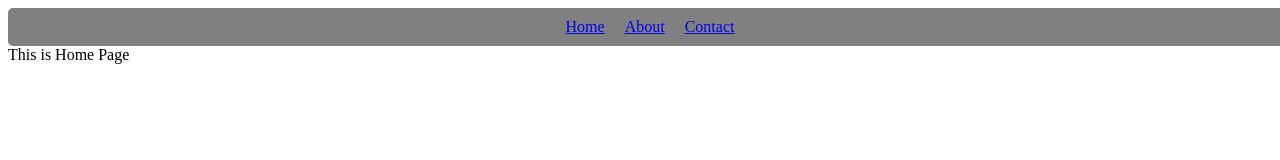
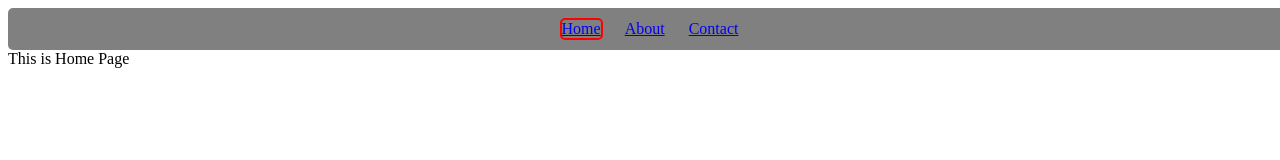
Before and after one commit to KeshavKaushik07/LearningReactJs, a React (Vite) app: page / in a window 1280 px wide. Shown: the top 160 px of the page. Built offline with nearby package versions, Linux system fonts and the light colour scheme.

Commit message:
use <NavLink> to access isActive

```diff
--- a/src/assets/router/NavBar.jsx
+++ b/src/assets/router/NavBar.jsx
@@ -8,9 +8,16 @@ const NavBar = () => {
        {/* <a href="/">Home</a>
        <a href="/about">About</a>
        <a href="/contact">Contact</a> Cause page Refresh */}
-       <Link to={"/"}>Home</Link>
+
+
+       {/* <Link to={"/"}>Home</Link>
        <Link to={"/about"}>About</Link>
-       <Link to={"/contact"}>Contact</Link>
+       <Link to={"/contact"}>Contact</Link>  can't access isActive class*/}
+
+
+       <NavLink to={"/"} className={({isActive}) => isActive ? "activeTab":"links"}>Home</NavLink>
+       <NavLink to={"/about"} className={({isActive}) => isActive ? "activeTab":"links"}>About</NavLink>
+       <NavLink to={"/contact"} className={({isActive}) => isActive ? "activeTab":"links"}>Contact</NavLink>
        </div>
     </>
   )
--- a/src/index.css
+++ b/src/index.css
@@ -11,3 +11,12 @@
   align-items: center;
   justify-content: center;
 }
+
+.links{
+    border: 2px solid transparent;
+  border-radius: 5px;
+}
+.activeTab{
+  border: 2px solid red;
+  border-radius: 5px;
+}
```
